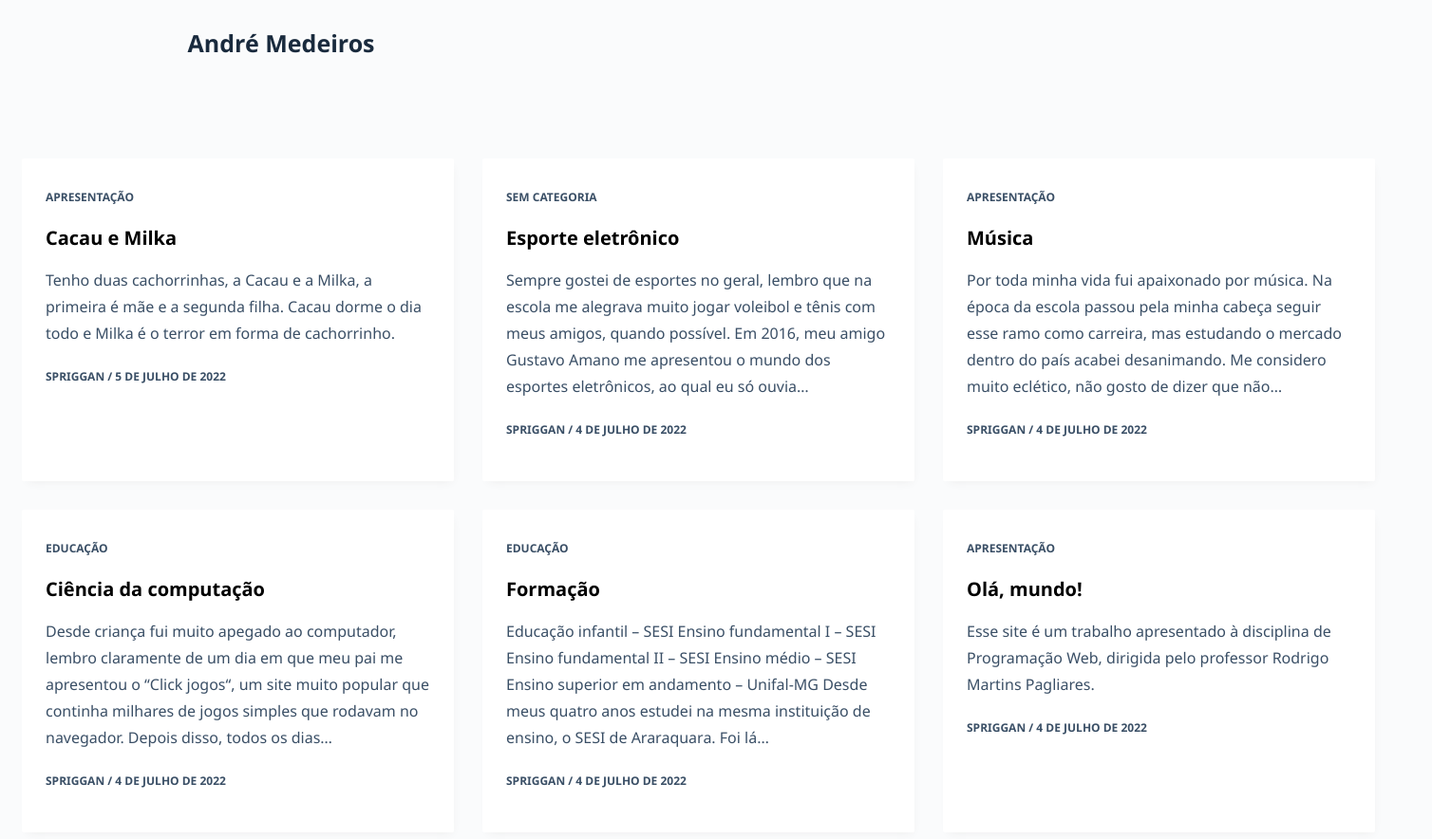
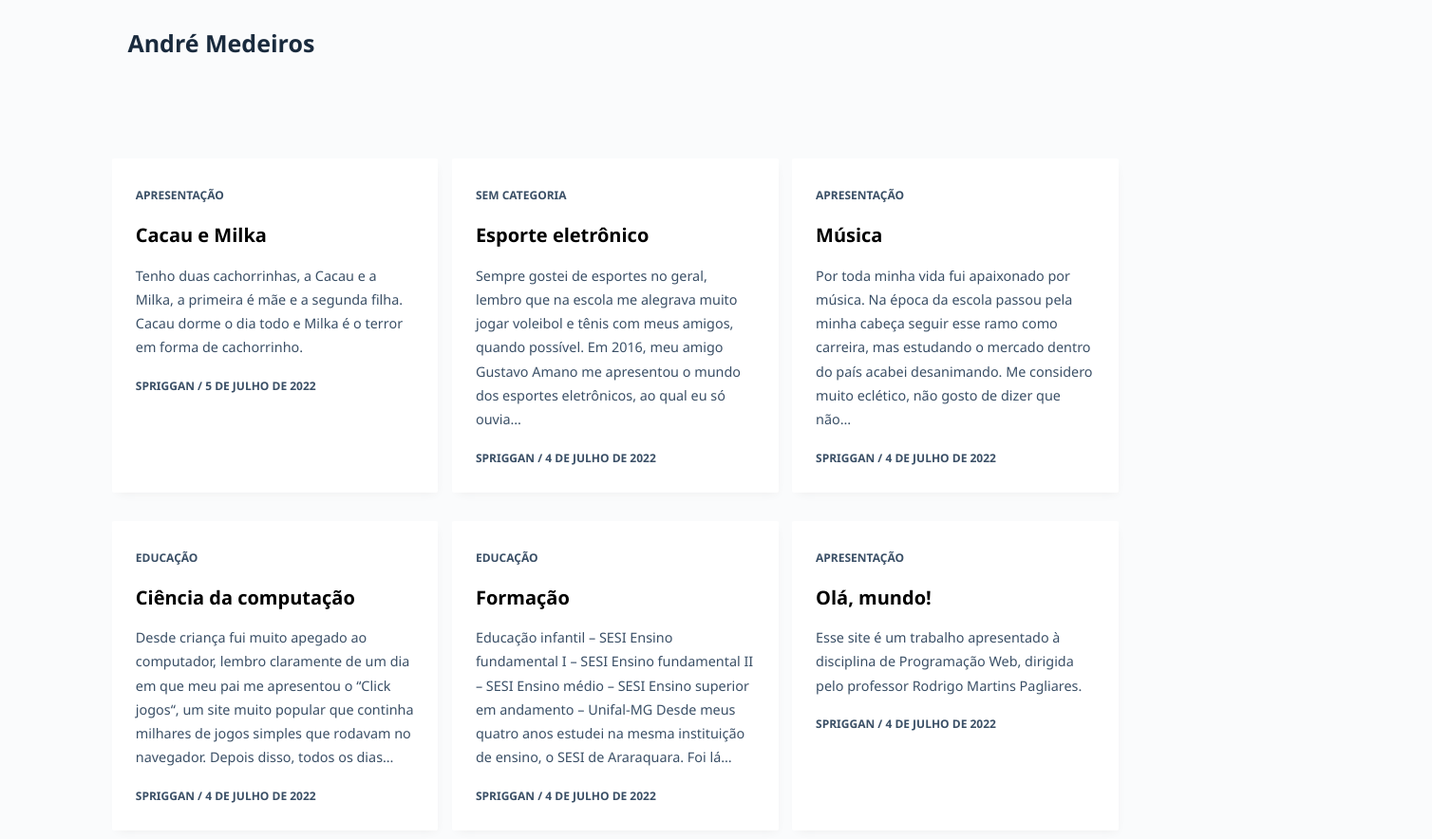
Before and after one commit to SprigganCS/web-html, a plain HTML site: page index.html in a window 1280 px wide. Shown: the whole page at 95% size, 1508 px wide, since content can reach past the window. Drawn offline with Linux system fonts and the light colour scheme.

Commit message:
Update style.css

```diff
--- a/style.css
+++ b/style.css
@@ -54,21 +54,18 @@ a, a:hover, a:focus, a:active {
 #container{
     width: 70%;
     height: 100%;
-    background-color: #000000;
     margin-right: auto;
     margin-left: auto;
     margin-top: 90px;
-    min-width: 1500px;
+    display: grid;
+    grid-template-columns: repeat(auto-fill, minmax(350px, 1fr));
 }
 
 .card{
     margin: 15px;
-    width: 27%;
-    height: 290px;
+    width: 82%;
     background-color: #ffffff;
     padding: 25px;
-
-    float: left;
     box-shadow: 2px 5px 10px -5px #ececec;
     border-radius: 2px;
 }
@@ -91,3 +88,16 @@ a, a:hover, a:focus, a:active {
 #autor{
     margin-bottom: 0;
 }
+
+@media (max-width: 1450px) {
+    #nome {
+      margin-left: 10%;
+    }
+    #container {
+      width: 85%;
+      grid-template-columns: repeat(auto-fill, minmax(300px, 1fr));
+    }
+    p {
+      font-size: 0.9rem;
+    }
+}
```
